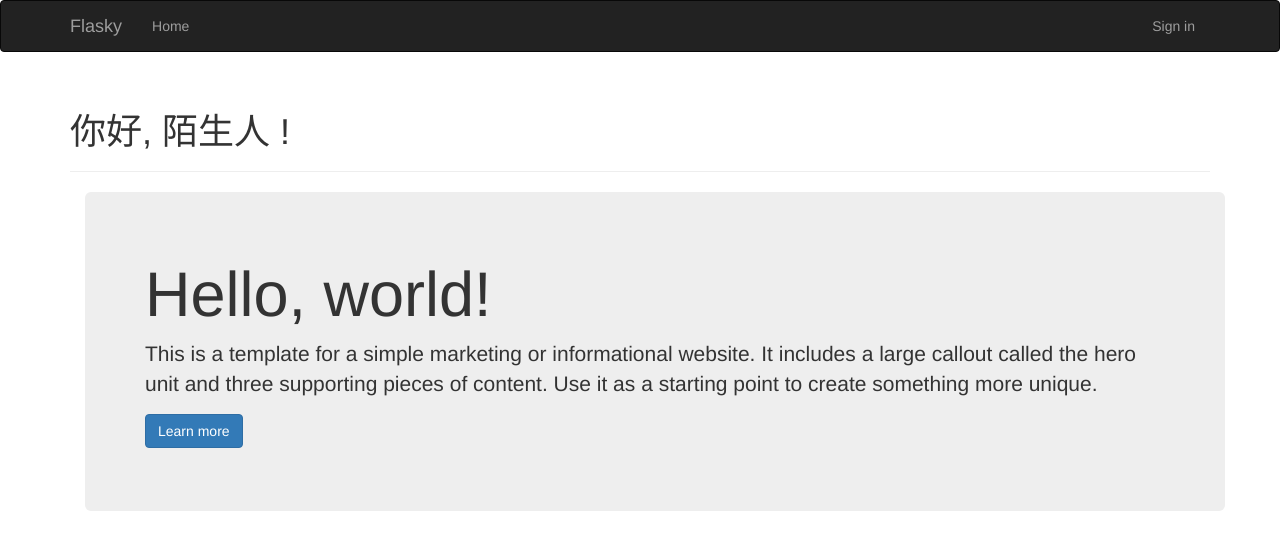
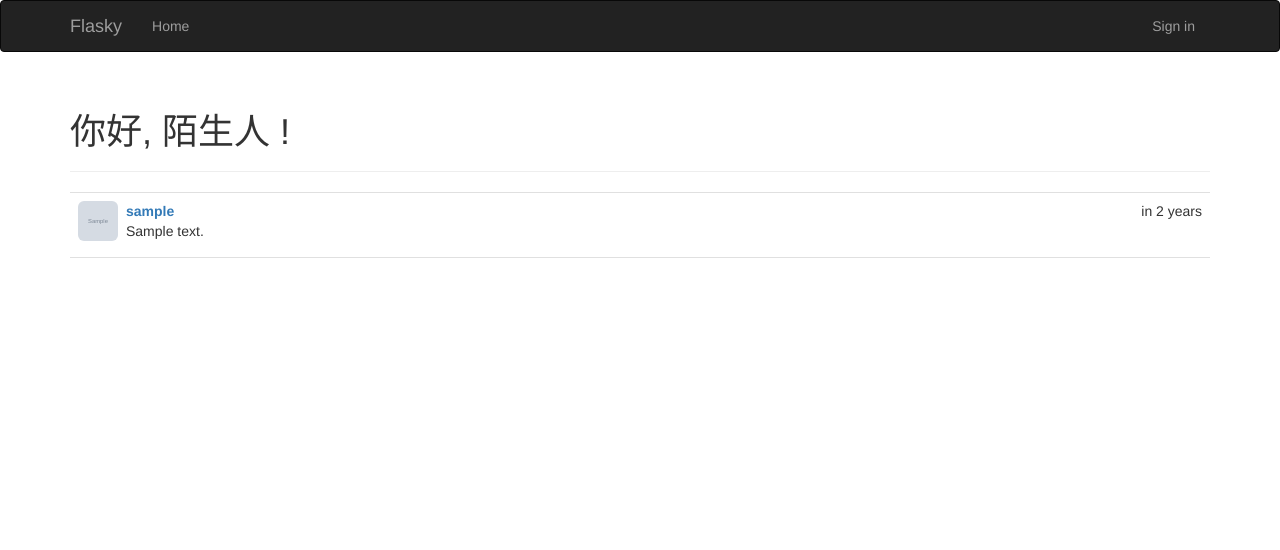
Before and after one commit to runningzyp/flask-web-develop, a Flask app: page / in a window 1280 px wide. Shown: the top 550 px of the page. Run offline with Flask 2, Linux system fonts and the light colour scheme; tables that the repository leaves empty hold one stand-in row (values such as "Sample post"); grey boxes marked "Sample" are stand-in pictures; some libraries are stand-ins or nearby versions.

Commit message:
add testing posts and users

```diff
--- a/app/main/forms.py
+++ b/app/main/forms.py
@@ -43,3 +43,8 @@ class EditProfileAdminForm(FlaskForm):
         if field.data != self.user.username and \
                 User.query.filter_by(username=field.data).first():
             raise ValidationError('用户名已被使用')
+
+
+class PostForm(FlaskForm):
+    body = TextAreaField('在想什么呢? ', validators=[Required()])
+    submit = SubmitField('发表')
--- a/app/main/views.py
+++ b/app/main/views.py
@@ -1,21 +1,29 @@
-from flask import Flask, render_template, flash, redirect, url_for, request
+from flask import Flask, render_template, flash, redirect, url_for, request, abort
 from flask import current_app
 
 from flask_login import current_user, logout_user, login_required
-from ..models import User, Role
+from ..models import User, Role, Permission, Post
 from ..decorator import admin_required
 from . import main
 
 
-from .forms import EditProfileForm, EditProfileAdminForm
+from .forms import EditProfileForm, EditProfileAdminForm, PostForm
 from .. import db
 import os
 UPLOAD_FOLDER = os.getcwd() + "/app/static/avatar/"
 
 
-@main.route('/')
+@main.route('/', methods=['POST', 'GET'])
 def index():
-    return render_template('index.html')
+    form = PostForm()
+    if current_user.can(Permission.WRITE_ARTICLES) and \
+            form.validate_on_submit():
+        post = Post(body=form.body.data,
+                    author=current_user._get_current_object())
+        db.session.add(post)
+        return redirect(url_for('.index'))
+    posts = Post.query.order_by(Post.timestamp.desc()).all()
+    return render_template('index.html', form=form, posts=posts)
 
 
 @main.route('/user/<username>')  # 用户资料路由
@@ -23,7 +31,8 @@ def user(username):
     user = User.query.filter_by(username=username).first()
     if user is None:
         abort(404)
-    return render_template('user.html', user=user)
+    posts = user.posts.order_by(Post.timestamp.desc()).all()
+    return render_template('user.html', user=user, posts=posts)
 
 
 @main.route('/upload_file', methods=['GET', 'POST'])
@@ -46,7 +55,7 @@ def edit_profile():
             avatar = request.files['avatar']
             filename = current_user.username + \
                 '.' + avatar.filename.split('.')[-1]
-            if filename != current_user.username+'.':
+            if filename != current_user.username + '.':
                 if os.path.exists(os.path.join(UPLOAD_FOLDER, filename)):
                     os.remove(os.path.join(UPLOAD_FOLDER, filename))
 
--- a/app/models.py
+++ b/app/models.py
@@ -59,6 +59,22 @@ class Post(db.Model):
     body = db.Column(db.Text)
     timestamp = db.Column(db.DateTime, index=True, default=datetime.utcnow)
     author_id = db.Column(db.Integer, db.ForeignKey('users.id'))
+
+    @staticmethod  # 生成虚拟数据
+    def generate_fake(count=100):
+        from random import seed, randint
+        import forgery_py
+
+        seed()
+        user_count = User.query.count()
+        for i in range(count):
+            u = User.query.offset(randint(0, user_count - 1)).first()
+            p = Post(body=forgery_py.lorem_ipsum.sentences(randint(1, 3)),
+                     timestamp=forgery_py.date.date(True),
+                     author=u)
+
+            db.session.add(p)
+            db.session.commit()
 
 
 class User(UserMixin, db.Model):
@@ -151,6 +167,28 @@ class User(UserMixin, db.Model):
     def __repr__(self):
         return '<User %r>' % self.username
 
+    @staticmethod  # 生成虚拟文章数据
+    def generate_fake(count=100):
+        from sqlalchemy.exc import IntegrityError
+        from random import seed
+        import forgery_py
+
+        seed()
+        for i in range(count):
+            u = User(email=forgery_py.internet.email_address(),
+                     username=forgery_py.internet.user_name(True),
+                     password=forgery_py.lorem_ipsum.word(),
+                     confirmed=True,
+                     name=forgery_py.name.full_name(),
+                     location=forgery_py.address.city(),
+                     about_me=forgery_py.lorem_ipsum.sentence(),
+                     member_since=forgery_py.date.date(True))
+            db.session.add(u)
+            try:
+                db.session.commit()
+            except IntegrityError:
+                db.session.rollback()
+
 
 class AnonymousUser(AnonymousUserMixin):
     def can(self, permissions):
--- /dev/null
+++ b/app/static/styles.css
@@ -0,0 +1,33 @@
+.profile-thumbnail {
+    position: absolute;
+}
+.profile-header {
+    min-height: 260px;
+    margin-left: 280px;
+}
+ul.posts {
+    list-style-type: none;
+    padding: 0px;
+    margin: 16px 0px 0px 0px;
+    border-top: 1px solid #e0e0e0;
+}
+ul.posts li.post {
+    padding: 8px;
+    border-bottom: 1px solid #e0e0e0;
+}
+ul.posts li.post:hover {
+    background-color: #f0f0f0;
+}
+div.post-date {
+    float: right;
+}
+div.post-author {
+    font-weight: bold;
+}
+div.post-thumbnail {
+    position: absolute;
+}
+div.post-content {
+    margin-left: 48px;
+    min-height: 48px;
+}
--- a/app/templates/base.html
+++ b/app/templates/base.html
@@ -3,11 +3,12 @@
 {% block title %}Flasky{% endblock %}
 {% block head %}
 {{super()}}
+<link rel="stylesheet" type="text/css" href="{{url_for('static',filename='styles.css')}}">
 <link rel="shortcut icon" href="{{url_for('static',filename='favicon.ico')}}" type="image/x-icon">
 <link rel="icon" href="{{url_for('static',filename = 'favicon.ico')}}" type="image/x-icon">
 {% endblock %}
 
-{% block script %}
+{% block scripts %}
 {{ super() }}
 {{ moment.include_moment() }}
 {% endblock %}
--- a/app/templates/index.html
+++ b/app/templates/index.html
@@ -1,5 +1,5 @@
 {% extends "base.html" %}
-
+{% import "bootstrap/wtf.html" as wtf %}
 {% block title %}Flasky{% endblock %}
 
 {% block page_content %}
@@ -16,23 +16,35 @@
 			{% endif %}
 	</p>
 
+
+</div>
+<div>
+	{% if current_user.can(Permission.WRITE_ARTICLES) %}
+	{{	wtf.quick_form(form)	}}
+	{% endif %}
 </div>
 
-<div class="container">
-	<div class="row clearfix">
-		<div class="col-md-12 column">
-			<div class="jumbotron">
-				<h1>
-					Hello, world!
-				</h1>
-				<p>
-					This is a template for a simple marketing or informational website. It includes a large callout called the hero unit and three supporting pieces of content. Use it as a starting point to create something more unique.
-				</p>
-				<p>
-					 <a class="btn btn-primary btn-large" href="#">Learn more</a>
-				</p>
-			</div>
+
+<ul class="posts">
+	{% for post in posts %}
+	<li class="post">
+		<div class="post-thumbnail">
+			<a href="{{ url_for('.user',username=post.author.username)}}">
+				<img class="img-rounded profile-thumbnail" width ="40px" height="40px" src="{{ post.author.real_avatar }}">
+			</a>
 		</div>
+		<div class="post-content">
+		<div class="post-date"> {{ moment(post.timestamp).fromNow() }}</div>
+		<div class="post-author">
+			<a href="{{url_for('.user',username=post.author.username)}}">
+				{{ post.author.username }}
+			</a>
+		</div>
+		<div class="post-body">{{ post.body }}</div>
 	</div>
-</div>
+	</li>
+	{% endfor %}
+</ul>
+
+
 {% endblock %}
--- a/app/templates/user.html
+++ b/app/templates/user.html
@@ -5,9 +5,9 @@
 {% block page_content %}
 
 {% if user.real_avatar %}
-<img class="img-rounded profile-thumbnail" width="57" height="110" src="{{ user.real_avatar }}?v=1.0">
+<img class="img-rounded " width="57" height="110" src="{{ user.real_avatar }}?v=1.0">
 {% else %}
-<img class="img-rounded profile-thumbnail" src="/static/avatar/default.jpg?v=1.0">
+<img class="img-rounded " src="/static/avatar/default.jpg?v=1.0">
 {% endif %}
     <div class="page-header">
         <h1>{{user.username}}</h1>
@@ -39,4 +39,6 @@
         <a class="btn btn-danger" href="{{ url_for('.edit_profile_admin', id=user.id) }}">修改资料 [管理员]</a>
         {% endif %}
     </div>
+    <h3> 最近动态</h3>
+    {% include '_posts.html' %}
 {% endblock %}
--- a/manage.py
+++ b/manage.py
@@ -5,7 +5,7 @@
 
 import os
 from app import create_app, db
-from app.models import User, Role
+from app.models import User, Role, Permission, Post
 from flask_script import Manager, Shell
 from flask_migrate import Migrate, MigrateCommand
 
@@ -15,9 +15,8 @@ manager = Manager(app)
 migrate = Migrate(app, db)
 
 
-
 def make_shell_context():
-    return dict(app=app, db=db, User=User, Role=Role)
+    return dict(app=app, db=db, User=User, Role=Role, Permission=Permission, Post=Post)
 
 
 manager.add_command("shell", Shell(make_context=make_shell_context))
```
Also changed, not shown: app/templates/_posts.html (added, +20 -0 lines), app/static/avatar/qq.png (added), app/static/avatar/steve.jpg.
